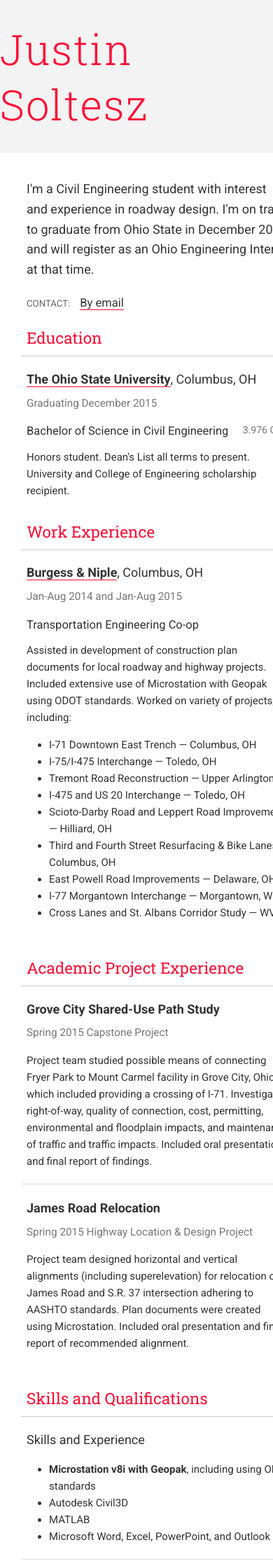
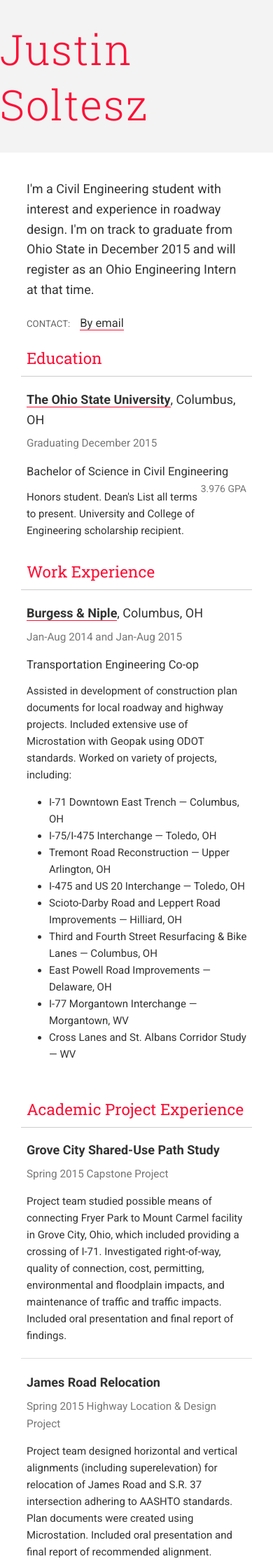
Before and after one commit to justinsoltesz/justinsoltesz.github.io, a Jekyll site: the page built from engineer.html, in a window 390 px wide. Shown: the top 2240 px of the page at 70% size. Built offline with Jekyll 4.4.1, drawn with Linux system fonts in a browser that asks for light colours; nearby versions of some CDN libraries; Markdown is read by kramdown in place of the engine named in the settings.

Commit message:
mobile fixes 1

```diff
--- a/assets/stylesheets/screen.css
+++ b/assets/stylesheets/screen.css
@@ -284,6 +284,9 @@ div#copyright {
   #container > header h2,
   article {
     width: 100%;
+    box-sizing: border-box;
+    -webkit-box-sizing: border-box;
+    -moz-box-sizing: border-box;
   }
 
   article #me li,
```
